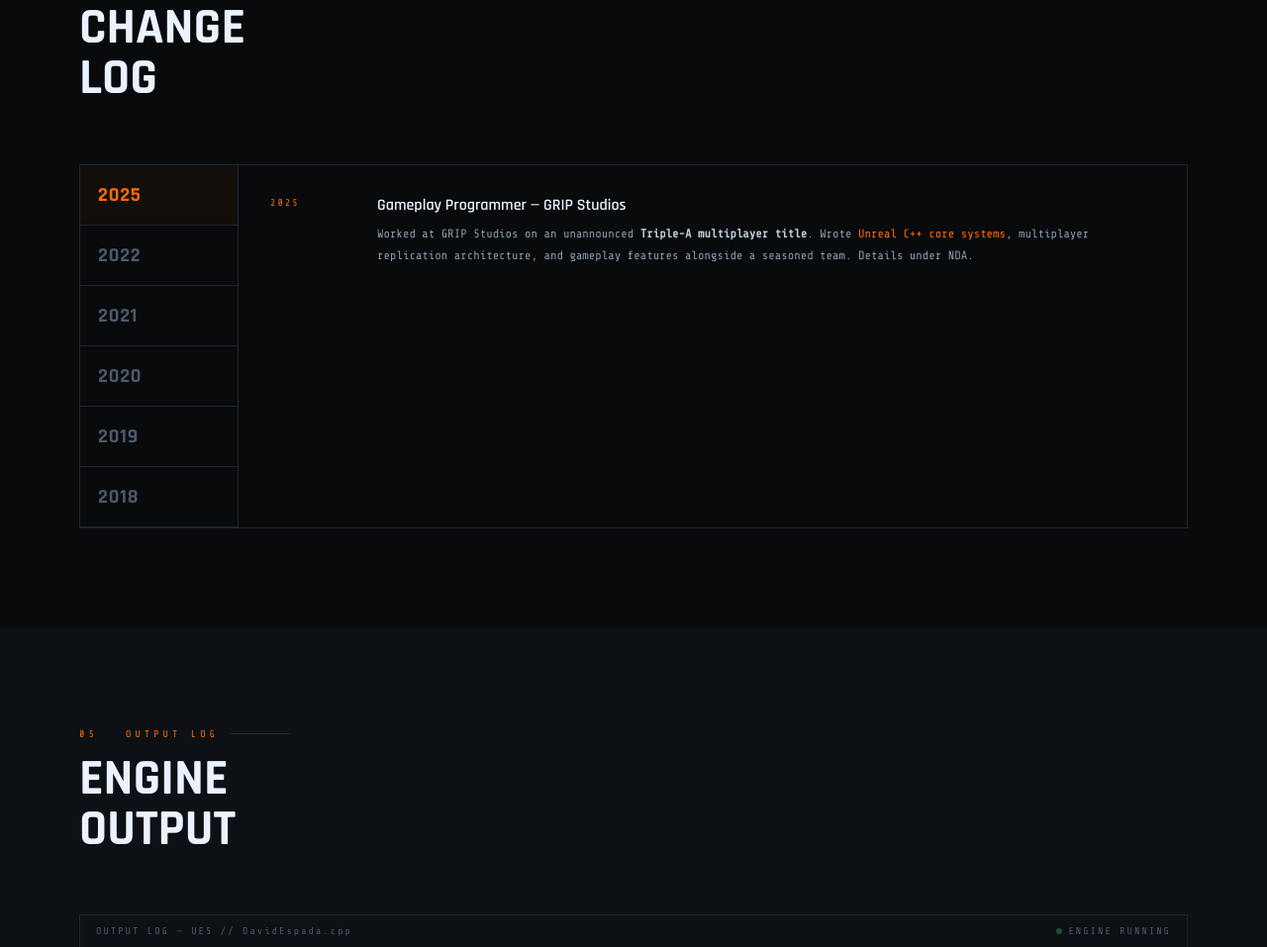
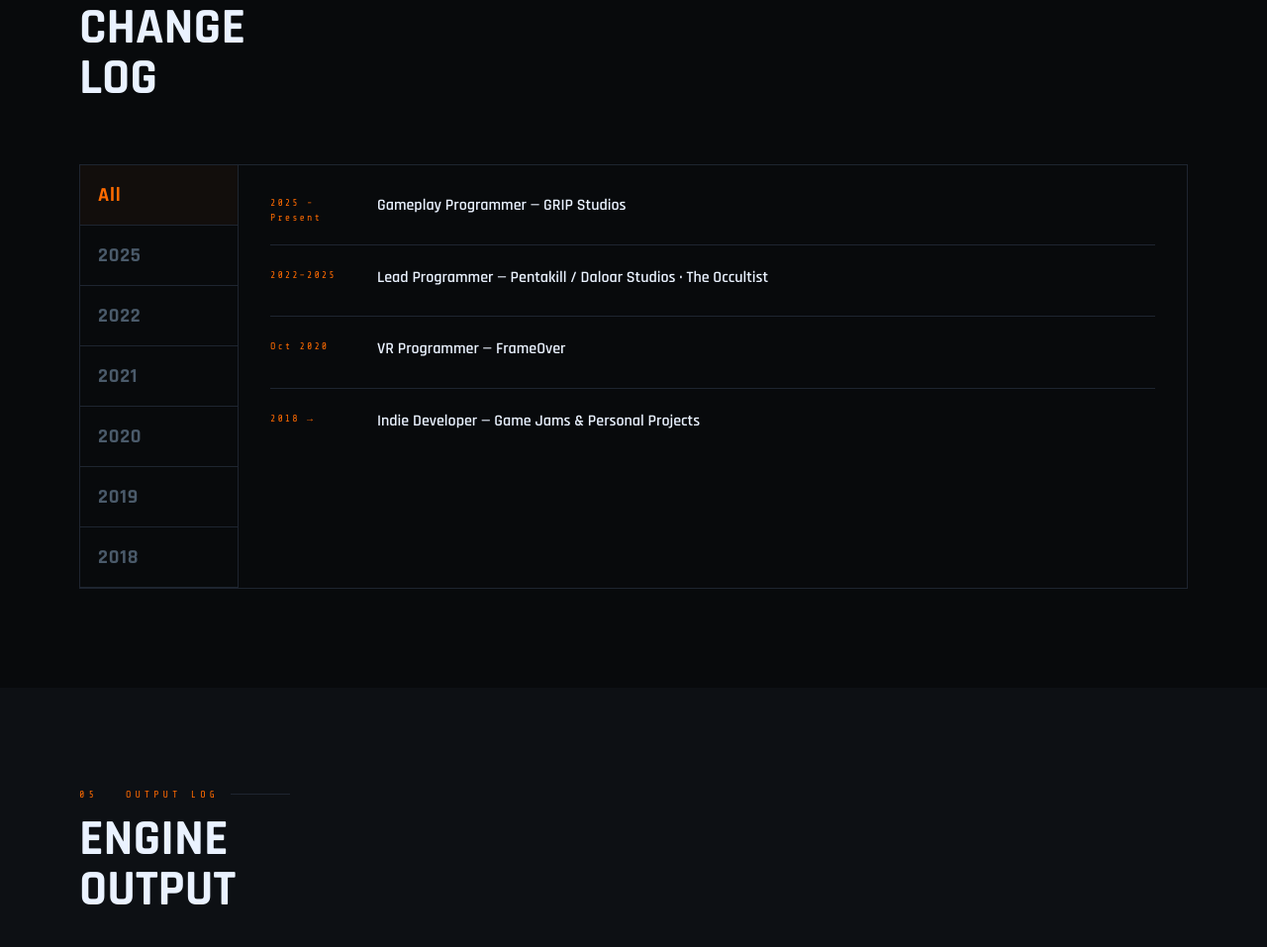
Before and after one commit to davidlespada/davidlespada.github.io, a website built with Vite: page index.html in a window 1280 px wide. Shown: the part 5816-6773 px from the top of the page at 99% size. Built offline with nearby package versions, Linux system fonts and the light colour scheme.

Commit message:
Automatic update

```diff
--- a/index.html
+++ b/index.html
@@ -345,7 +345,8 @@
   <h2 class="section-title">CHANGE<br>LOG</h2>
   <div class="log-wrap">
     <div class="log-sidebar">
-      <div class="log-year active" data-year="2025">2025</div>
+      <div class="log-year active" data-year="all">All</div>
+      <div class="log-year" data-year="2025">2025</div>
       <div class="log-year" data-year="2022">2022</div>
       <div class="log-year" data-year="2021">2021</div>
       <div class="log-year" data-year="2020">2020</div>
@@ -354,9 +355,36 @@
     </div>
     <div class="log-entries">
 
-      <div class="log-entry active" data-year="2025">
+      <div class="log-entry active" data-year="all">
         <div class="entry-row">
-          <div class="entry-date">2025</div>
+          <div class="entry-date">2025 - Present</div>
+          <div>
+            <div class="entry-title">Gameplay Programmer — GRIP Studios</div>
+          </div>
+        </div>
+        <div class="entry-row">
+          <div class="entry-date">2022–2025</div>
+          <div>
+            <div class="entry-title">Lead Programmer — Pentakill / Daloar Studios · The Occultist</div>
+          </div>
+        </div>
+        <div class="entry-row">
+          <div class="entry-date">Oct 2020</div>
+          <div>
+            <div class="entry-title">VR Programmer — FrameOver</div>
+          </div>
+        </div>
+        <div class="entry-row">
+          <div class="entry-date">2018 →</div>
+          <div>
+            <div class="entry-title">Indie Developer — Game Jams &amp; Personal Projects</div>
+          </div>
+        </div>
+      </div>
+
+      <div class="log-entry" data-year="2025">
+        <div class="entry-row">
+          <div class="entry-date">2025 - Present</div>
           <div>
             <div class="entry-title">Gameplay Programmer — GRIP Studios</div>
             <div class="entry-body">Worked at GRIP Studios on an unannounced <strong>Triple-A multiplayer title</strong>. Wrote <em>Unreal C++ core systems</em>, multiplayer replication architecture, and gameplay features alongside a seasoned team. Details under NDA.</div>
--- a/src/ts/timeline.ts
+++ b/src/ts/timeline.ts
@@ -8,8 +8,15 @@
       entries.forEach((e) => e.classList.remove('active'));
 
       btn.classList.add('active');
-      const entry = document.querySelector(`.log-entry[data-year="${btn.dataset.year}"]`);
-      if (entry) entry.classList.add('active');
+      const year = btn.dataset.year;
+      if (year === 'all') {
+        entries.forEach((e) => {
+          if (e.dataset.year === 'all') e.classList.add('active');
+        });
+      } else {
+        const entry = document.querySelector(`.log-entry[data-year="${year}"]`);
+        if (entry) entry.classList.add('active');
+      }
     });
   });
 }
```
